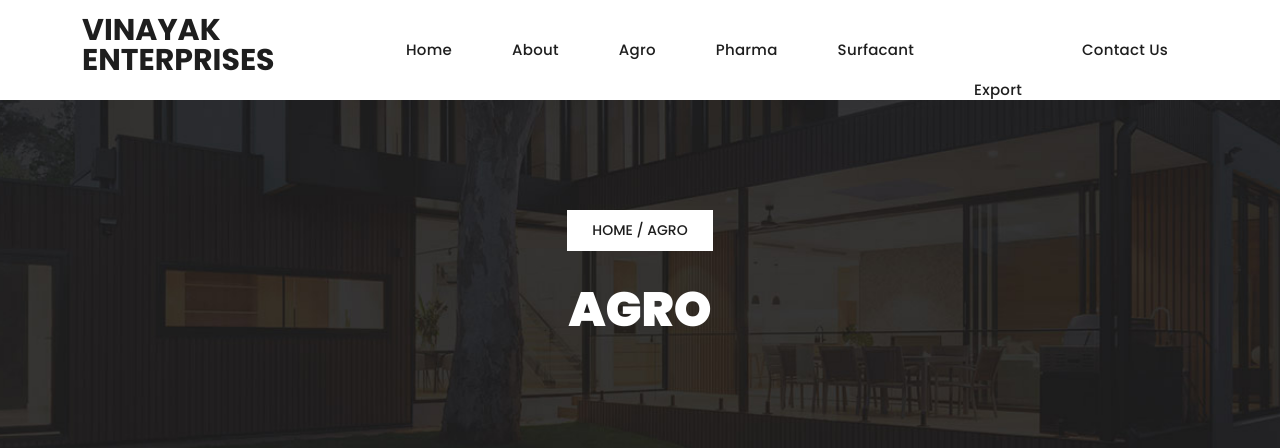
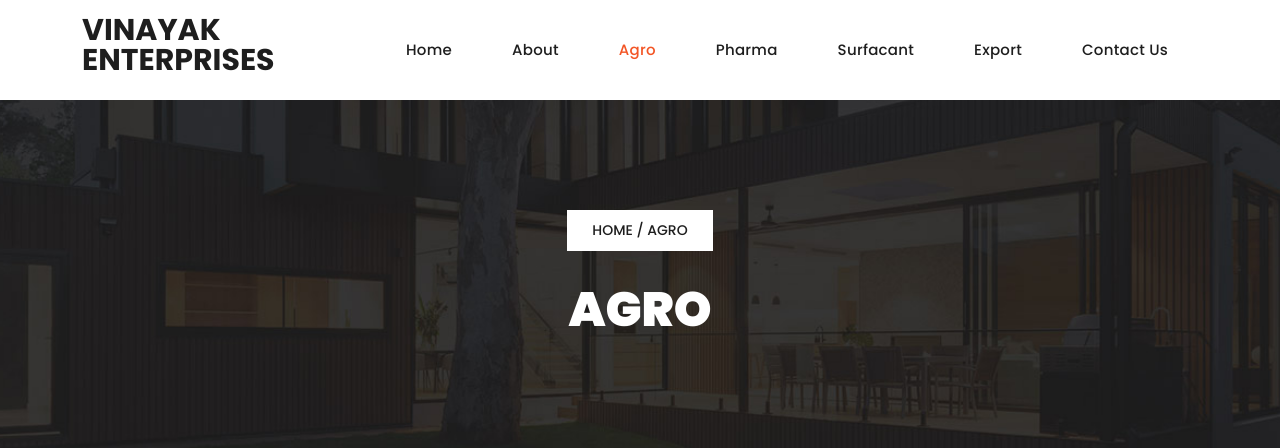
Before and after one commit to d-pamneja/Vinayak_Enterprises, a PHP site: page /agro.php in a window 1280 px wide. Shown: the top 448 px of the page. Run offline with PHP 8.4, Linux system fonts and the light colour scheme.

Commit message:
updated active class

```diff
--- a/assets/js/active.js
+++ b/assets/js/active.js
@@ -1,11 +1,23 @@
-document.addEventListener("DOMContentLoaded", function() {
-    var path = window.location.pathname;
-    var page = path.split("/").pop(); // Get the file name from the URL
+document.addEventListener("DOMContentLoaded", function () {
+  // Get the current path and extract the file name
+  var path = window.location.pathname;
+  var page = path.split("/").pop(); // Extract file name from URL path
 
-    var navLinks = document.querySelectorAll(".nav");
-    navLinks.forEach(function(link) {
-        if (link.getAttribute("href") === page) {
-            link.classList.add("active");
-        }
-    });
+  console.log("Current page:", page); // Debugging line
+
+  // Get all nav links with the class 'navActive'
+  var navLinks = document.querySelectorAll(".nav .navActive");
+
+  navLinks.forEach(function (link) {
+    var href = link.getAttribute("href");
+
+    console.log("Link href:", href); // Debugging line
+
+    // Compare href with the current page
+    if (href === page) {
+      link.classList.add("active");
+    } else {
+      link.classList.remove("active"); // Optionally remove 'active' class from other links
+    }
+  });
 });
--- a/shared/header.php
+++ b/shared/header.php
@@ -11,13 +11,13 @@
                     <!-- ***** Logo End ***** -->
                     <!-- ***** Menu Start ***** -->
                     <ul class="nav">
-                        <li><a href="index.php">Home</a></li>
-                        <li><a href="about.php">About</a></li>
-                        <li><a href="agro.php">Agro</a></li>
-                        <li><a href="pharma.php">Pharma</a></li>
-                        <li><a href="surfacant.php">Surfacant</></li>
-                        <li><a href="export.php">Export</a></li>
-                        <li><a href="contact.php">Contact Us</a></li>
+                        <li><a class="navActive" href="index.php">Home</a></li>
+                        <li><a class="navActive" href="about.php">About</a></li>
+                        <li><a class="navActive" href="agro.php">Agro</a></li>
+                        <li><a class="navActive" href="pharma.php">Pharma</a></li>
+                        <li><a class="navActive" href="surfacant.php">Surfacant</a></li>
+                        <li><a class="navActive" href="export.php">Export</a></li>
+                        <li><a class="navActive" href="contact.php">Contact Us</a></li>
                     </ul>
                     <a class='menu-trigger'>
                         <span>Menu</span>
```
